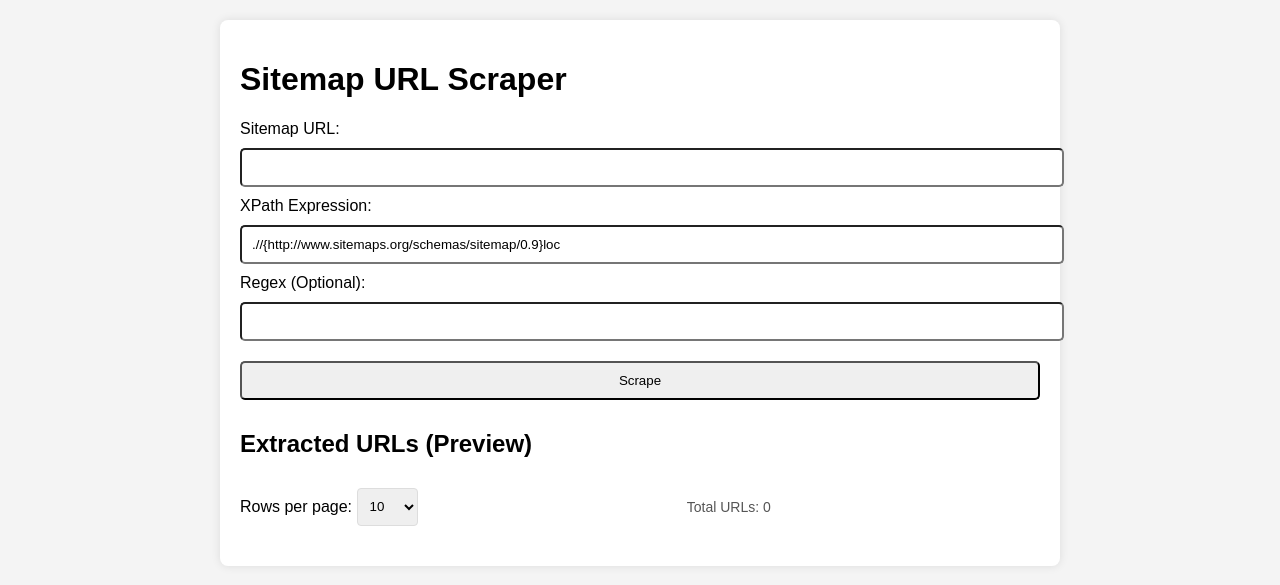
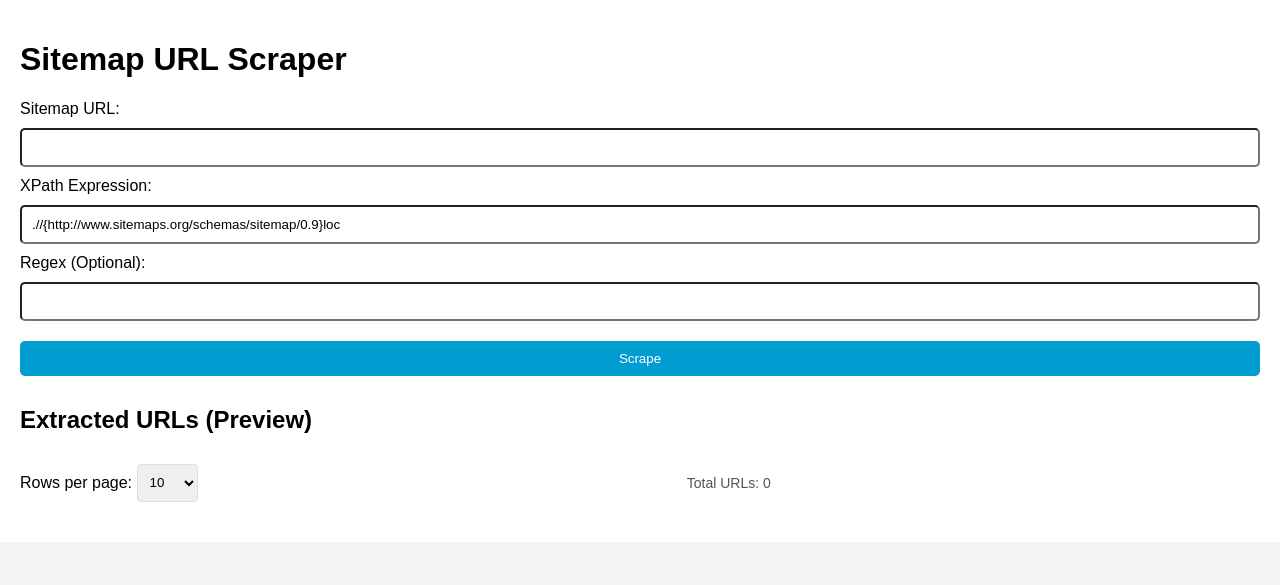
Before and after one commit to mateo1mc/XML-Scraper, a Flask app: page / in a window 1280 px wide. Shown: the top 585 px of the page. Run offline with Flask 3, Linux system fonts and the light colour scheme.

Commit message:
buttons fix ... in progress

```diff
--- a/static/styles.css
+++ b/static/styles.css
@@ -1,38 +1,61 @@
-body {
+/* Ensure the html and body take the full width and height */
+html, body {
+    margin: 0;
+    padding: 0;
     font-family: Arial, sans-serif;
     background-color: #f4f4f4;
+}
+
+/* Make the container fill the entire page width */
+.container {
     margin: 0;
     padding: 20px;
+    background: #fff;
 }
 
-.container {
-    max-width: 800px;
-    margin: auto;
-    background: #fff;
-    padding: 20px;
-    border-radius: 8px;
-    box-shadow: 0 0 10px rgba(0, 0, 0, 0.1);
-}
-
+/* Input and button styles */
 input, button {
+    box-sizing: border-box;
     margin: 10px 0;
     padding: 10px;
     width: 100%;
     border-radius: 5px;
 }
 
-/* Hide arrows in number input for Chrome, Safari, Edge, and Opera */
+button {
+    background: #009dd1;
+    border: none;
+    cursor: pointer;
+    color: white;
+}
+
+button.downloadbutton {
+    box-sizing: border-box;
+    padding: 10px;
+    width: 30%;
+    border-radius: 5px;
+    margin: 10px 10px;
+    background: #000080;
+    color: white;
+    cursor: pointer;
+}
+
+button.downloadbutton:last-child {
+    margin-right: 0;
+}
+
+/* Remove arrows from number input fields */
 input[type="number"]::-webkit-outer-spin-button,
 input[type="number"]::-webkit-inner-spin-button {
     -webkit-appearance: none;
     margin: 0;
 }
 
-/* Hide arrows for Firefox */
 input[type="number"] {
     -moz-appearance: textfield;
 }
 
+/* Table styling */
 table {
     width: 100%;
     border-collapse: collapse;
@@ -44,31 +67,29 @@ table, th, td {
     padding: 8px;
 }
 
-/* Pagination Controls Styling */
+/* Pagination controls */
 #paginationControls {
     display: flex;
-    align-items: center; /* Align items vertically */
-    justify-content: space-between; /* Distribute space between child elements */
-    gap: 20px; /* Increased space between elements */
-    margin-top: 20px; /* Add spacing above pagination controls */
-    padding: 10px 0; /* Vertical padding for a cleaner layout */
+    align-items: center;
+    justify-content: space-between;
+    gap: 20px;
+    margin-top: 20px;
+    padding: 10px 0;
 }
 
-/* Styling for the total count text */
+/* Styling for total count text */
 #totalCount {
     font-size: 14px;
     color: #555;
-    margin: auto; /* Push to the far right */
 }
 
-/* Pagination Container */
+/* Pagination container and buttons */
 #pagination {
     display: flex;
     align-items: center;
-    gap: 8px; /* Slightly wider gap between pagination buttons */
+    gap: 8px;
 }
 
-/* Pagination Button Styling */
 .pagination-btn {
     padding: 0 12px;
     height: 38px;
@@ -81,7 +102,6 @@ table, th, td {
     box-shadow: 0 1px 3px rgba(0, 0, 0, 0.2);
 }
 
-/* Hover and active states */
 .pagination-btn:hover {
     background-color: #0056b3;
     transform: translateY(-1px);
@@ -101,7 +121,7 @@ table, th, td {
     box-shadow: none;
 }
 
-/* Page Input Styling */
+/* Page input styling */
 #pageInput {
     width: 40px;
     padding: 6px;
@@ -116,7 +136,7 @@ table, th, td {
     border-color: #007bff;
 }
 
-/* Rows per Page Dropdown Styling */
+/* Rows per page dropdown styling */
 #rowsPerPage {
     height: 38px;
     padding: 0 8px;
--- a/templates/index.html
+++ b/templates/index.html
@@ -11,13 +11,13 @@
         <h1>Sitemap URL Scraper</h1>
 
         <form id="scrapeForm">
-            <label>Sitemap URL:</label>
+            <label>Sitemap URL:</label><br>
             <input type="text" name="sitemap_url" required><br>
 
-            <label>XPath Expression:</label>
+            <label>XPath Expression:</label><br>
             <input type="text" name="xpath" value=".//{http://www.sitemaps.org/schemas/sitemap/0.9}loc"><br>
 
-            <label>Regex (Optional):</label>
+            <label>Regex (Optional):</label><br>
             <input type="text" name="regex"><br>
 
             <button type="submit">Scrape</button>
@@ -43,9 +43,9 @@
             <table id="urlTable"></table>
         </div>
 
-        <button id="downloadCsv" style="display:none;">Download CSV</button>
-        <button id="downloadExcel" style="display:none;">Download Excel</button>
-        <button id="downloadPdf" style="display:none;">Download PDF</button>
+        <button id="downloadCsv" class="downloadbutton" style="display:none;">Download CSV</button>
+        <button id="downloadExcel" class="downloadbutton" style="display:none;">Download Excel</button>
+        <button id="downloadPdf" class="downloadbutton" style="display:none;">Download PDF</button>
     </div>
 
     <script src="/static/scraper.js"></script>
```
